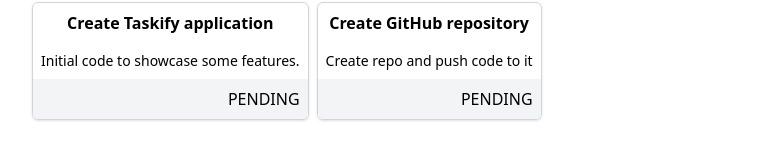
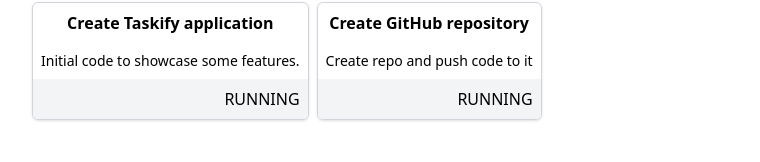
Before and after one commit to hrohden/taskify-frontend, a React (Vite) app: page / in a window 1280 px wide. Shown: the part 138-300 px from the top of the page, without its empty margins (16-776 px from the left). Built offline with nearby package versions, Linux system fonts and the light colour scheme.

Commit message:
Changes task status name

```diff
--- a/src/App.tsx
+++ b/src/App.tsx
@@ -5,12 +5,12 @@
 function App() {
   const [tasks] = useState<Task[]>([
     {
-      status: "PENDING",
+      status: "RUNNING",
       title: "Create Taskify application",
       description: "Initial code to showcase some features.",
     },
     {
-      status: "PENDING",
+      status: "RUNNING",
       title: "Create GitHub repository",
       description: "Create repo and push code to it",
     },
--- a/src/Task.ts
+++ b/src/Task.ts
@@ -1,5 +1,5 @@
 export interface Task {
   title: string;
   description?: string;
-  status: "DONE" | "PENDING" | "CANCELED";
+  status: "DONE" | "RUNNING" | "CANCELED";
 }
```
